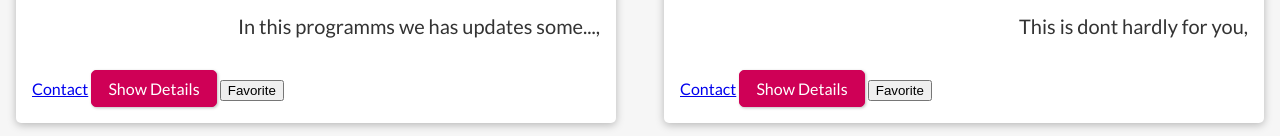
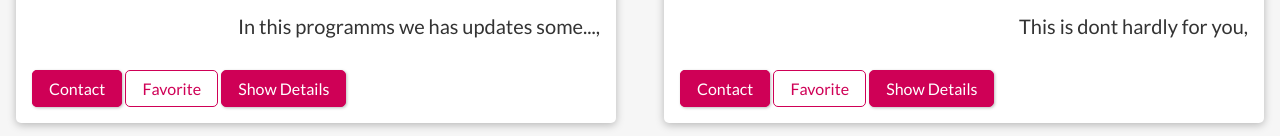
Before and after one commit to TarasenkoAnton/Cource_SVELTE_project_A, a Svelte app: page / in a window 1280 px wide. Shown: the part 940-1076 px from the top of the page. Built offline with nearby package versions, Linux system fonts and the light colour scheme.

Commit message:
Bubtton more functionality add class mode var

```diff
--- a/src/Meetups/MeetupItem.svelte
+++ b/src/Meetups/MeetupItem.svelte
@@ -73,8 +73,9 @@
         <p>{description}</p>
     </div>
     <footer>
-    <a href="mailto:{email}">Contact</a>
+    <Button href="mailto:{email}" caption="Contact"/>
+    <Button mode="outline" type="button" caption="Favorite"/>
     <Button type="button" caption="Show Details"/>
-    <button>Favorite</button>
+
     </footer>
 </article>
--- a/src/UI/Button.svelte
+++ b/src/UI/Button.svelte
@@ -1,6 +1,8 @@
 <script>
 export let type;
 export let caption;
+export let href;
+export let mode;
 </script>
 <style>
 button,
@@ -78,4 +80,9 @@ button:disabled:active {
 .outline.success:active {
   background: #c2ffd1;
 }</style>
-<button type="{type}">{caption}</button>
+
+{#if href}
+<a {href}>{caption}</a>
+{:else}
+<button class="{mode}" type="{type}">{caption}</button>
+{/if}
```
